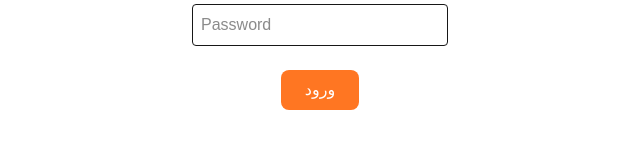
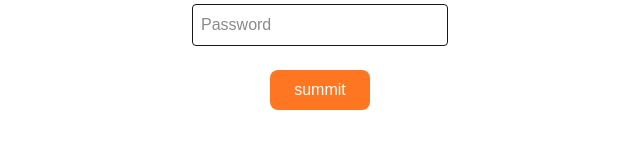
Before and after one commit to AbolfazlAbdi90/Food_Shop, a Next.js app: page /login in a window 1280 px wide. Shown: the part 1200-1348 px from the top of the page, without its empty margins (320-960 px from the left). Built offline with nearby package versions, Linux system fonts and the light colour scheme.

Commit message:
we create the style fore handel submit

```diff
--- a/src/app/login/page.tsx
+++ b/src/app/login/page.tsx
@@ -11,7 +11,7 @@ export default function LoginPage() {
   };
 
   return (
-    <div className="flex flex-col items-center justify-center h-screen">
+     <div className="flex flex-col items-center justify-center h-screen">
       <h1 className="text-2xl font-bold mb-6">Login</h1>
       <input
         type="text"
@@ -27,7 +27,7 @@ export default function LoginPage() {
         onClick={handleLogin}
         className="bg-[#FF7622] text-white py-2 px-6 rounded-lg"
       >
-        ورود
+        summit
       </button>
     </div>
   );
```
